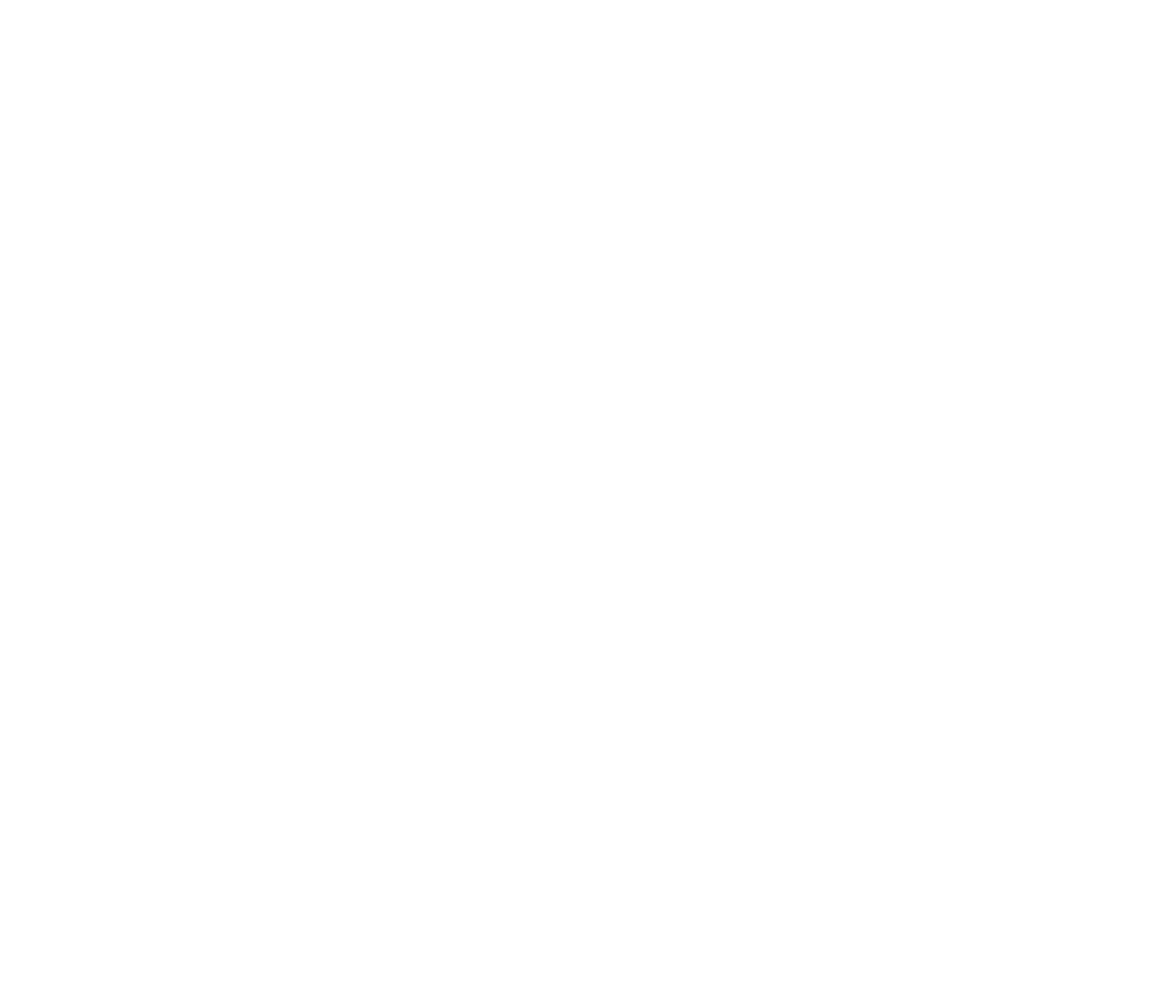
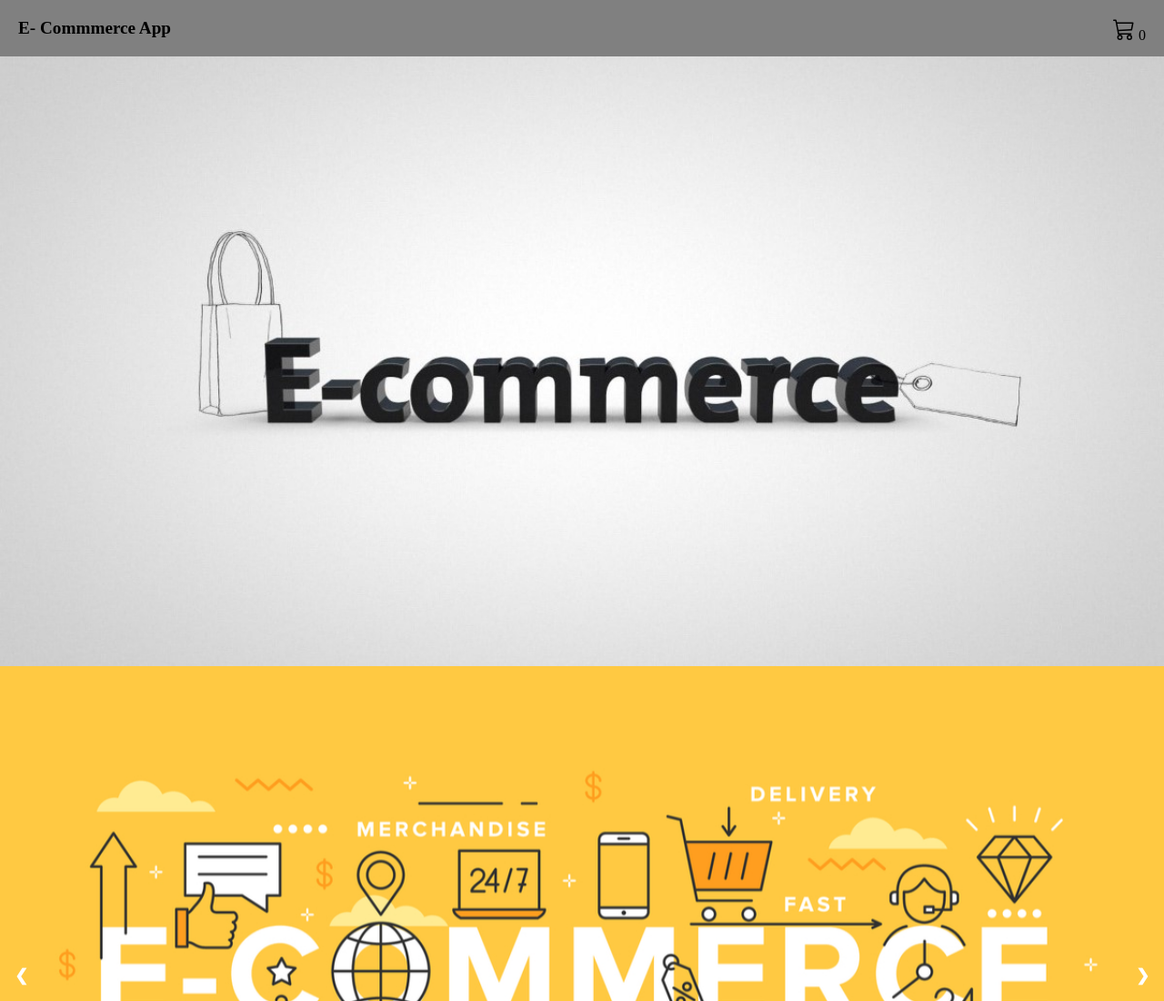
Before and after one commit to ZacGarcia/Basic-Web-Development, a plain HTML site: page E-Commerce-web-app/index.html in a window 1280 px wide. Shown: the top 1100 px of the page at 91% size. Before the commit the page ends 800 px from the top, so only its background shows below. Drawn offline with Linux system fonts and the light colour scheme.

Commit message:
commit update

```diff
--- a/E-Commerce-web-app/index.html
+++ b/E-Commerce-web-app/index.html
@@ -1,13 +1,52 @@
 <!DOCTYPE html>
 <html lang="en">
+
 <head>
     <meta charset="UTF-8">
     <meta name="viewport" content="width=device-width, initial-scale=1.0">
     <title>Document</title>
     <link rel="stylesheet" href="style.css">
+
 </head>
+
 <body>
+    <div class="nav-container">
+        <a href="#">
+            E- Commmerce App
+        </a>
+        <div class="cart-container">
+            <img src="images/cart3.svg" alt="">
+            <span id="notif-badge">0</span>
+        </div>
+    </div>
+    <!-- Carousel from Bootstrap -->
+    <div class="carousel-container">
 
-    <script src="script.js"/>
-    </body>
+        <div class="mySlides fade">
+            <img src="images/ecommerce.jpg" alt="e-commerce">
+        </div>
+
+        <div class="mySlides fade">
+            <img src="images/ecommerce2.jpg" alt="e-commerce2">
+        </div>
+
+        <div class="mySlides fade">
+            <img src="images/ecommerce3.jpg" alt="e-commerce3">
+        </div>
+
+
+        <a class="prev" onclick="plusSlides(-1)">❮</a>
+        <a class="next" onclick="plusSlides(1)">❯</a>
+
+
+    </div>
+    <div class="app-container">
+
+
+
+    </div>
+
+    <script src="script.js" />
+</body>
+
 </html>
--- a/E-Commerce-web-app/script.js
+++ b/E-Commerce-web-app/script.js
@@ -0,0 +1,25 @@
+let slideIndex = 1;
+showSlides(slideIndex);
+
+function plusSlides(n) {
+  showSlides((slideIndex += n));
+}
+
+function currentSlide(n) {
+  showSlides((slideIndex = n));
+}
+function showSlides(n) {
+  let i;
+  let slides = document.getElementsByClassName("mySlides");
+  if (n > slides.length) {
+    slideIndex = 1;
+  }
+  if (n < 1) {
+    slideIndex = slides.length;
+  }
+  for (i = 0; i < slides.length; i++) {
+    slides[i].style.display = "none";
+  }
+
+  slides[slideIndex - 1].style.display = "block";
+}
--- a/E-Commerce-web-app/style.css
+++ b/E-Commerce-web-app/style.css
@@ -0,0 +1,86 @@
+body {
+  margin: 0;
+}
+.nav-container {
+  display: block;
+  position: relative;
+  background-color: gray;
+  padding: 20px;
+  margin: 0;
+}
+.nav-container a {
+  font-size: larger;
+  text-decoration: none;
+  color: black;
+  font-weight: bolder;
+}
+.cart-container {
+  display: block;
+  position: relative;
+  float: right;
+}
+.cart-container > img {
+  width: 1.5em;
+}
+
+.carousel-container {
+  width: 100%;
+  margin: 0;
+  position: relative;
+}
+
+.fade img {
+  vertical-align: middle;
+  width: 100%;
+  height: auto;
+}
+
+.prev,
+.next {
+  cursor: pointer;
+  position: absolute;
+  top: 50%;
+  width: auto;
+  padding: 16px;
+  margin-top: -22px;
+  color: white;
+  font-weight: bold;
+  font-size: 18px;
+  transition: 0.6s ease;
+  border-radius: 0 3px 3px 0;
+}
+
+.next {
+  right: 0;
+  border-radius: 3px 0 0 3px;
+}
+
+.prev:hover,
+.next:hover {
+  background-color: rgba(0, 0, 0, 0.8);
+}
+
+.fade {
+  animation-name: fade;
+  animation-duration: 1.5s;
+}
+
+@keyframes fade {
+  from {
+    opacity: 0.4;
+  }
+  to {
+    opacity: 1;
+  }
+}
+
+@media only screen and (max-width: 300px) {
+  .prev,
+  .next,
+  .text {
+    font-size: 11px;
+  }
+}
+.app-container {
+  margin: 0px 20px 20px 20px;
+}
```
Also changed, not shown: E-Commerce-web-app/images/cart3.svg (added), E-Commerce-web-app/images/ecommerce.jpg (added), E-Commerce-web-app/images/ecommerce2.jpg (added), E-Commerce-web-app/images/ecommerce3.jpg (added).
